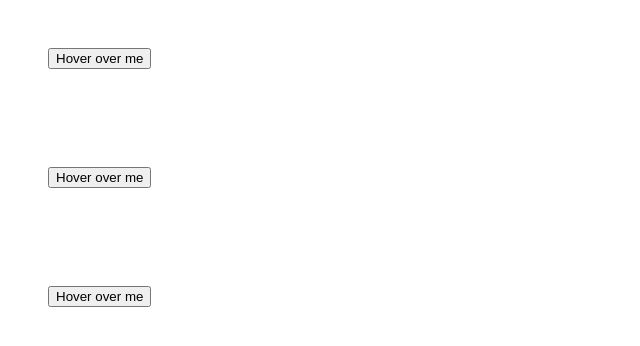
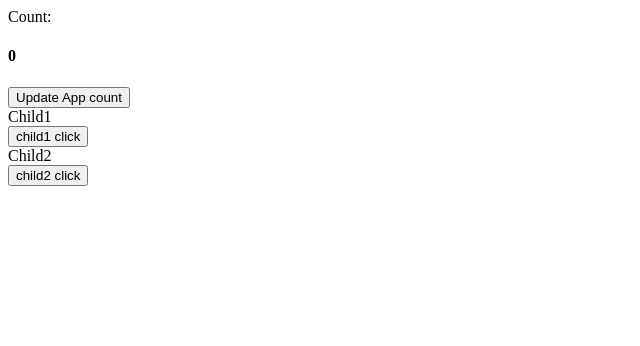
Before and after one commit to ramanansivagnanam/React_plus_ds_algo, a React app: page / in a window 1280 px wide. Shown: the top 346 px of the page, without its empty margins (0-640 px from the left). Built offline with nearby package versions, Linux system fonts and the light colour scheme.

Commit message:
use call back detailed explanation

```diff
--- a/src/App.js
+++ b/src/App.js
@@ -1,10 +1,22 @@
 import React, { useCallback, useState } from "react";
 import "./App.css";
 import ButtonWithTooltip from "./ButtonWithTooltip";
+import UseRefSample from "./UseRefSample";
+import Child1 from "./Child1";
 const App = () => {
+  console.log('App rendered');
+  const [count, updateCount] = useState(0);
+  const handleClick = () => {
+    updateCount(prev => prev+1);
+  }
   return (
     <>
-      <ButtonWithTooltip
+      <div>
+        <span>Count:</span>
+        <h4>{count}</h4>
+        <button onClick={handleClick} >Update App count</button>
+        <Child1 data={count}/>
+        {/* <ButtonWithTooltip
         tooltipContent={
           <>
             <div>I am the tooltip content showing above</div>
@@ -31,7 +43,10 @@ const App = () => {
             <br />
           </>
         }
-      />
+      /> */}
+
+        {/* <UseRefSample /> */}
+      </div>
     </>
   );
 };
--- /dev/null
+++ b/src/Child1.js
@@ -0,0 +1,15 @@
+import React, { memo } from "react";
+import Child2 from "./Child2";
+
+function Child1({data}) {
+  console.log('Child 1 rerendered')
+  return (
+    <>
+      <div>Child1</div>
+      <button>child1 click</button>
+      <Child2 data={data}/>
+    </>
+  );
+}
+
+export default memo(Child1);
--- /dev/null
+++ b/src/Child2.js
@@ -0,0 +1,13 @@
+import React, { memo } from 'react'
+
+function Child2({data}) {
+  console.log('Child 2 rerendered')
+  return (
+    <>
+    <div>Child2</div>
+    <button>child2 click</button>
+    </>
+  )
+}
+
+export default memo(Child2);
--- /dev/null
+++ b/src/Input.js
@@ -0,0 +1,15 @@
+
+import React, { forwardRef } from "react";
+// const Input = forwardRef((props, ref) => {
+//     return(
+//         <input ref={ref} {...props} />
+//     )
+// });
+
+const Input = forwardRef((props) => {
+    return(
+        <input ref={props.inputRef} />
+    )
+});
+
+export default Input;
--- a/src/Timer.js
+++ b/src/Timer.js
@@ -1,14 +1,16 @@
-import React, { useEffect, useState } from 'react'
+import React, { useEffect, useRef, useState } from 'react'
 
 export default function Timer() {
   const [timer, updateTimer] = useState(0);
+  const timerRef = useRef(null);
+
   useEffect(() => {
     return () => {
         console.log('this is run on every unmount 1');
     }
   }, []);
   useEffect(()=> {
-   const timerInterval = setInterval(() => {
+    timerRef.current = setInterval(() => {
     console.log('Timer is still running' , timer);
         updateTimer((preState) => {
             return preState + 1
@@ -18,11 +20,21 @@ export default function Timer() {
     return  () => {
         console.log('Component unmounted');
         console.log('this is run on every unmount 2');
-        clearInterval(timerInterval)
+        clearInterval(timerRef.current)
     }
 
   }, []);
+  const stopTimer = () => {
+    clearInterval(timerRef.current);
+    console.log('Stop the timer state', timer );
+
+  }
   return (
-    <div> Timer running : <span>{timer}</span></div>
+    <div> Timer running : <span>{timer}</span>
+      <div>
+         <button onClick={stopTimer}>Stop Timer</button>
+      </div>
+     </div>
+
   )
 }
--- /dev/null
+++ b/src/UseRefSample.js
@@ -0,0 +1,39 @@
+import React, { useRef, useState } from "react";
+import Timer from "./Timer";
+import Input from "./Input";
+
+export default function UseRefSample() {
+    let a = 0;
+    const refS = useRef(null);
+    const inputRef = useRef(null);
+    const [data, updateData] = useState('*');
+    const updateLocal = () => {
+        a = 10;
+    }
+    const updateRef = () => {
+        refS.current = 'dsfs';
+    }
+    const updateState = () => {
+        updateData( prev => prev + 1);
+    }
+    const handleFocus = () => {
+        inputRef.current?.focus();
+    }
+    console.log({ a ,  data}, refS.current);
+  return (
+    <>
+        <div>{data}</div>
+        <div>{a}</div>
+        <div>{refS.current}</div>
+      <button onClick={updateLocal}>Update local </button>
+      <button onClick={updateRef}>Update ref </button>
+      <button onClick={updateState}>Update state </button>
+
+
+      <h1>Timer</h1>
+      <Timer/>
+      <Input inputRef={inputRef}/> <button onClick={handleFocus}>Click here to focus</button>
+    </>
+
+  );
+}
```
